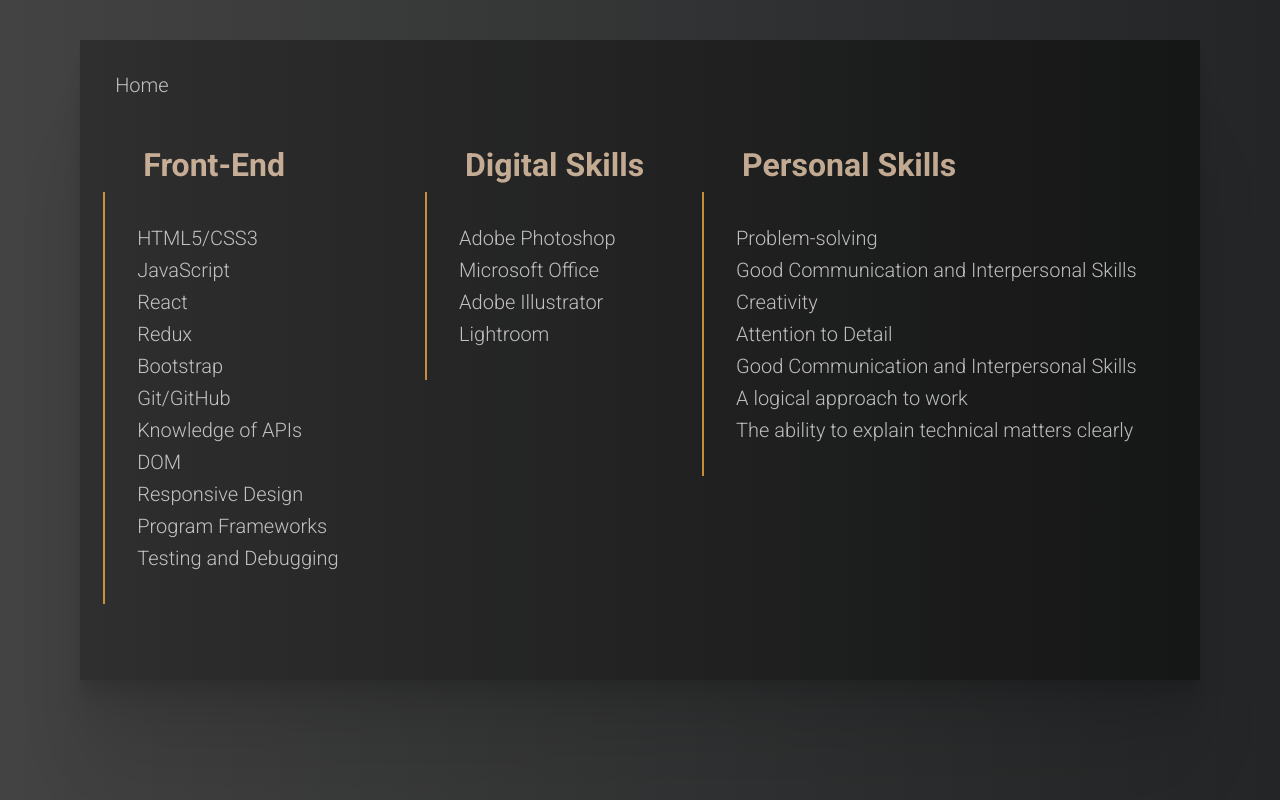
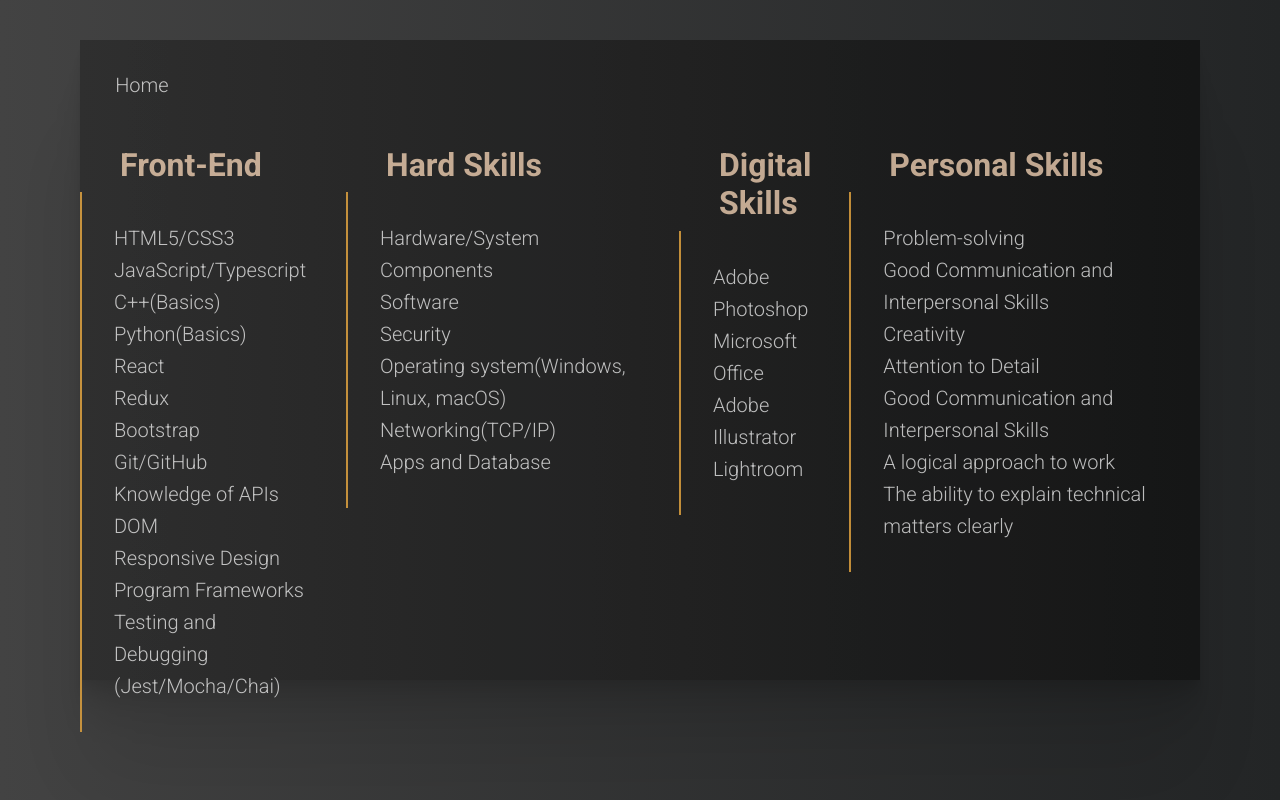
Before and after one commit to AdrianM999/Aboutme, a React (Create React App) app: page /skills in a window 1280 px wide. Built offline with nearby package versions, Linux system fonts and the light colour scheme.

Commit message:
Add new skills

```diff
--- a/src/Pages/Skills.js
+++ b/src/Pages/Skills.js
@@ -14,7 +14,9 @@
                         <h2 className="h2-skills">Front-End</h2>
                         <ul className="frontendskills">
                             <li className="frontend">HTML5/CSS3</li>
-                            <li className="frontend">JavaScript</li>
+                            <li className="frontend">JavaScript/Typescript</li>
+                            <li className="frontend">C++(Basics)</li>
+                            <li className="frontend">Python(Basics)</li>
                             <li className="frontend">React</li>
                             <li className="frontend">Redux</li>
                             <li className="frontend">Bootstrap</li>
@@ -23,7 +25,18 @@
                             <li className="frontend">DOM</li>
                             <li className="frontend">Responsive Design</li>
                             <li className="frontend">Program Frameworks</li>
-                            <li className="frontend">Testing and Debugging</li>
+                            <li className="frontend">Testing and Debugging<br />(Jest/Mocha/Chai)</li>
+                        </ul>
+                    </div>
+                    <div className="hardSkills">
+                        <h2 className="h2-skills">Hard Skills</h2>
+                        <ul className="frontendskills">
+                            <li className="frontend">Hardware/System Components</li>
+                            <li className="frontend">Software</li>
+                            <li className="frontend">Security</li>
+                            <li className="frontend">Operating system(Windows, Linux, macOS)</li>
+                            <li className="frontend">Networking(TCP/IP)</li>
+                            <li className="frontend">Apps and Database</li>
                         </ul>
                     </div>
                     <div className="digitalSkills">
```
